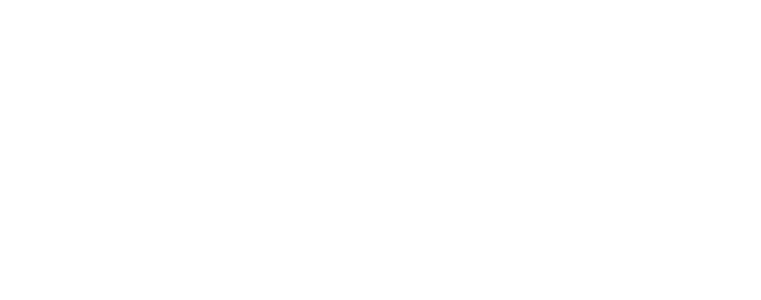
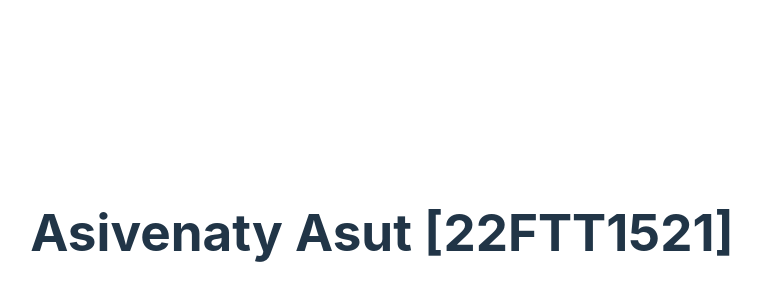
Before and after one commit to 1ivyy/vite, a Vue app: page / in a window 1280 px wide. Shown: the part 168-468 px from the top of the page, without its empty margins (258-1019 px from the left). Built offline with nearby package versions, Linux system fonts and the light colour scheme.

Commit message:
added h1

```diff
--- a/src/App.vue
+++ b/src/App.vue
@@ -4,7 +4,7 @@
 
 <template>
   <div>
-
+    <h1>Asivenaty Asut [22FTT1521]</h1>
   </div>
 </template>
 
```
